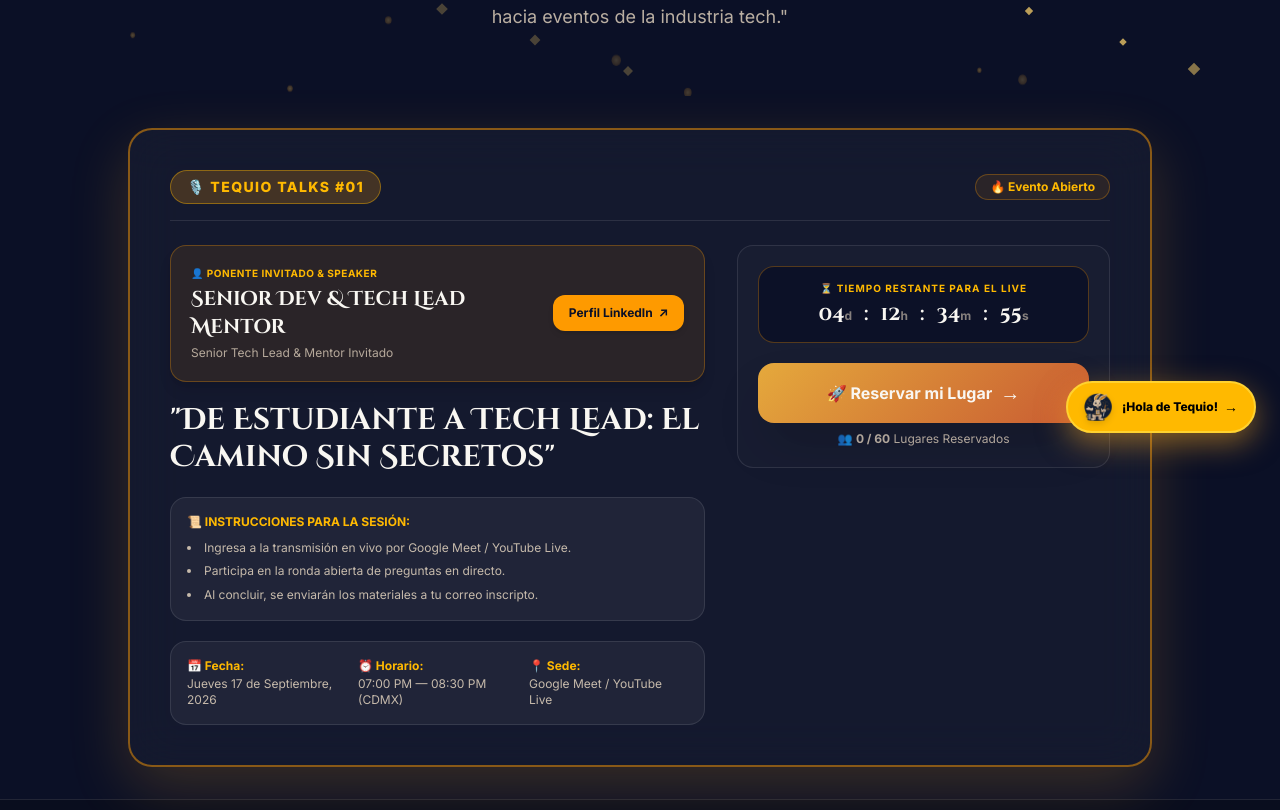
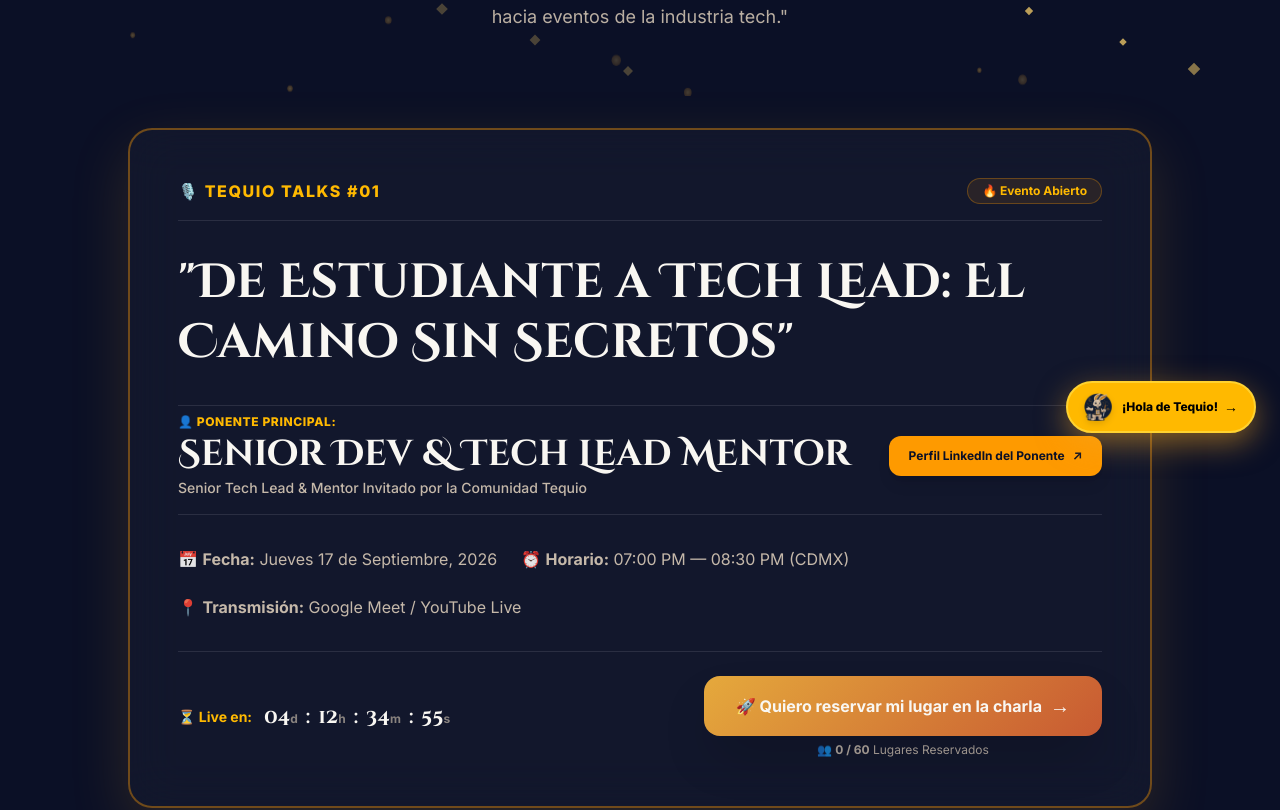
Before and after one commit to Tequio-team/TequioLandingPage, a Next.js app: page /eventos in a window 1280 px wide. Shown: the part 343-1153 px from the top of the page. Built offline with nearby package versions, Linux system fonts and the light colour scheme; no server answers; the database is empty.

Commit message:
Reorder active talk layout to exact sequential request: Number of Talk, Title, Speaker, Date/Time, Lightweight Counter, and Action Button

```diff
--- a/app/eventos/page.tsx
+++ b/app/eventos/page.tsx
@@ -439,16 +439,14 @@ export default function EventosPage() {
                 animate={{ opacity: 1, y: 0 }}
                 exit={{ opacity: 0, y: -20 }}
                 transition={{ duration: 0.6 }}
-                className="relative p-6 md:p-10 rounded-3xl border-2 border-amber-500/50 bg-white/[0.04] backdrop-blur-xl shadow-2xl overflow-hidden space-y-6"
-                style={{ boxShadow: "0 20px 60px rgba(245, 166, 35, 0.2)" }}
+                className="relative p-6 md:p-12 rounded-3xl border-2 border-amber-500/40 bg-white/[0.03] backdrop-blur-xl shadow-2xl space-y-8"
+                style={{ boxShadow: "0 20px 60px rgba(245, 166, 35, 0.15)" }}
               >
-                {/* CABECERA PRINCIPAL UNIFICADA */}
+                {/* 1. NÚMERO DE LA TEQUIO TALK DE INICIO */}
                 <div className="flex items-center justify-between gap-4 border-b border-white/10 pb-4">
-                  <div className="flex items-center gap-2">
-                    <span className="font-inter text-xs md:text-sm uppercase font-extrabold tracking-widest text-amber-400 px-4 py-1.5 rounded-full bg-amber-500/20 border border-amber-400/40">
+                  <span className="font-inter text-sm md:text-base uppercase font-extrabold tracking-widest text-amber-400">
                     🎙️ TEQUIO TALKS #01
                   </span>
-                  </div>
 
                   {alreadyRegistered ? (
                     <span className="font-inter text-xs font-bold text-emerald-400 px-3.5 py-1 rounded-full bg-emerald-500/10 border border-emerald-500/30">
@@ -461,22 +459,24 @@ export default function EventosPage() {
                   )}
                 </div>
 
-                <div className="grid grid-cols-1 lg:grid-cols-12 gap-8 items-start">
+                {/* 2. TÍTULO DE LA PONENCIA */}
+                <div className="space-y-2">
+                  <h2 className="font-cinzel text-blanco-lunar text-3xl md:text-5xl font-bold leading-tight">
+                    {activeTalk.title}
+                  </h2>
+                </div>
 
-                  {/* COLUMNA IZQUIERDA: PONENTE, TÍTULO & INSTRUCCIONES */}
-                  <div className="lg:col-span-7 space-y-5">
-
-                    {/* TARJETA DEL PONENTE / SPEAKER (DESTACADO PRINCIPAL) */}
-                    <div className="p-5 rounded-2xl bg-amber-500/10 border border-amber-500/30 flex flex-col sm:flex-row sm:items-center justify-between gap-4 shadow-lg">
+                {/* 3. PONENTE PRINCIPAL (MISMA IMPORTANCIA TIPOGRÁFICA QUE EL TÍTULO DE LA PONENCIA) */}
+                <div className="pt-2 pb-4 border-y border-white/10 flex flex-col md:flex-row md:items-center justify-between gap-4">
                   <div className="space-y-1">
-                        <span className="font-inter text-[10px] uppercase font-bold text-amber-400 tracking-wider block">
-                          👤 Ponente Invitado & Speaker
+                    <span className="font-inter text-xs uppercase font-extrabold text-amber-400 tracking-wider block">
+                      👤 Ponente Principal:
                     </span>
-                        <h3 className="font-cinzel text-blanco-lunar text-xl font-bold">
+                    <h3 className="font-cinzel text-blanco-lunar text-2xl md:text-4xl font-bold text-amber-300">
                       {activeTalk.speaker}
                     </h3>
-                        <p className="font-inter text-xs text-arena/80">
-                          Senior Tech Lead & Mentor Invitado
+                    <p className="font-inter text-sm text-arena/90 font-medium">
+                      Senior Tech Lead & Mentor Invitado por la Comunidad Tequio
                     </p>
                   </div>
 
@@ -485,87 +485,54 @@ export default function EventosPage() {
                       href={activeTalk.speaker_social}
                       target="_blank"
                       rel="noopener noreferrer"
-                          className="cursor-pointer font-inter font-bold text-xs bg-amber-500 text-azul-noche px-4 py-2.5 rounded-xl shadow-md hover:bg-amber-400 transition-all hover:scale-105 flex items-center justify-center gap-1.5 whitespace-nowrap self-start sm:self-center"
+                      className="cursor-pointer font-inter font-bold text-xs bg-amber-500 text-azul-noche px-5 py-3 rounded-xl shadow-lg hover:bg-amber-400 transition-all hover:scale-105 flex items-center justify-center gap-2 whitespace-nowrap self-start md:self-center"
                     >
-                          <span>Perfil LinkedIn</span>
+                      <span>Perfil LinkedIn del Ponente</span>
                       <span>↗</span>
                     </a>
                   )}
                 </div>
 
-                    {/* TÍTULO DE LA CHARLA */}
-                    <div>
-                      <h2 className="font-cinzel text-blanco-lunar text-2xl md:text-3xl font-bold leading-tight">
-                        {activeTalk.title}
-                      </h2>
+                {/* 4. FECHA, HORA Y SEDE EN TEXTO LIMPIO SIN CUADROS SOBRESATURADOS */}
+                <div className="flex flex-wrap gap-6 font-inter text-sm md:text-base text-arena/90">
+                  <p>📅 <strong>Fecha:</strong> {activeTalk.date}</p>
+                  <p>⏰ <strong>Horario:</strong> {activeTalk.time}</p>
+                  <p>📍 <strong>Transmisión:</strong> {activeTalk.location}</p>
                 </div>
 
-                    {/* INSTRUCCIONES DE ACCESO */}
-                    <div className="p-4 rounded-2xl bg-white/5 border border-white/10 space-y-2">
-                      <span className="font-inter text-xs uppercase font-bold text-amber-400 block">
-                        📜 Instrucciones para la Sesión:
-                      </span>
-                      <ul className="font-inter text-xs text-arena/90 space-y-1 list-disc list-inside leading-relaxed">
-                        <li>Ingresa a la transmisión en vivo por {activeTalk.location}.</li>
-                        <li>Participa en la ronda abierta de preguntas en directo.</li>
-                        <li>Al concluir, se enviarán los materiales a tu correo inscripto.</li>
-                      </ul>
-                    </div>
+                {/* 5. LIGERO SIN TANTOS CUADROS: COUNTER DE TIEMPO + BOTÓN DE RESERVA ABAJO */}
+                <div className="pt-6 border-t border-white/10 flex flex-col md:flex-row md:items-center justify-between gap-6">
 
-                    {/* FICHA TÉCNICA FECHA Y HORA */}
-                    <div className="grid grid-cols-1 sm:grid-cols-3 gap-3 font-inter text-xs text-arena/90 bg-white/5 p-4 rounded-2xl border border-white/10">
-                      <div>
-                        <span className="text-amber-400 font-bold block mb-0.5">📅 Fecha:</span>
-                        <span>{activeTalk.date}</span>
-                      </div>
-                      <div>
-                        <span className="text-amber-400 font-bold block mb-0.5">⏰ Horario:</span>
-                        <span>{activeTalk.time}</span>
-                      </div>
-                      <div>
-                        <span className="text-amber-400 font-bold block mb-0.5">📍 Sede:</span>
-                        <span>{activeTalk.location}</span>
-                      </div>
+                  {/* COUNTER DE TIEMPO LIGERO Y FLUIDO */}
+                  <div className="flex items-center gap-3 font-inter text-xs md:text-sm text-arena/90">
+                    <span className="text-amber-400 font-bold">⏳ Live en:</span>
+                    <div className="flex items-center gap-2 font-cinzel text-lg md:text-xl font-bold text-blanco-lunar">
+                      <span>{String(timeLeft.days).padStart(2, "0")}<span className="text-xs font-inter text-arena/60">d</span></span>:
+                      <span>{String(timeLeft.hours).padStart(2, "0")}<span className="text-xs font-inter text-arena/60">h</span></span>:
+                      <span>{String(timeLeft.minutes).padStart(2, "0")}<span className="text-xs font-inter text-arena/60">m</span></span>:
+                      <span>{String(timeLeft.seconds).padStart(2, "0")}<span className="text-xs font-inter text-arena/60">s</span></span>
                     </div>
                   </div>
 
-                  {/* COLUMNA DERECHA: RELOJ REGRESIVO Y REGISTRO */}
-                  <div className="lg:col-span-5 flex flex-col items-center text-center space-y-5 bg-white/[0.02] p-5 rounded-2xl border border-white/10">
-
-                    {/* RELOJ REGRESIVO */}
-                    <div className="bg-azul-noche/80 px-4 py-3.5 rounded-2xl border border-amber-500/30 w-full">
-                      <span className="font-inter text-[10px] uppercase tracking-widest text-amber-400 font-bold block mb-1">
-                        ⏳ Tiempo Restante para el Live
-                      </span>
-                      <div className="flex justify-center gap-3 font-cinzel text-xl font-bold text-blanco-lunar">
-                        <div>{String(timeLeft.days).padStart(2, "0")}<span className="text-xs font-inter text-arena/60">d</span></div>:
-                        <div>{String(timeLeft.hours).padStart(2, "0")}<span className="text-xs font-inter text-arena/60">h</span></div>:
-                        <div>{String(timeLeft.minutes).padStart(2, "0")}<span className="text-xs font-inter text-arena/60">m</span></div>:
-                        <div>{String(timeLeft.seconds).padStart(2, "0")}<span className="text-xs font-inter text-arena/60">s</span></div>
-                      </div>
-                    </div>
-
-                    {/* BOTÓN RESERVAR LUGAR */}
-                    <div className="w-full space-y-2">
+                  {/* BOTÓN QUIERO RESERVAR MI LUGAR EN LA CHARLA */}
+                  <div className="flex flex-col gap-1.5 min-w-[280px]">
                     <button
                       onClick={() => {
                         setFormSubmitted(alreadyRegistered);
                         setRegistrationModalOpen(true);
                       }}
-                        className="w-full cursor-pointer font-inter font-bold text-base text-blanco-lunar py-4 rounded-2xl shadow-2xl transition-all hover:scale-105 flex items-center justify-center gap-2"
+                      className="cursor-pointer font-inter font-bold text-base text-blanco-lunar py-4 px-8 rounded-2xl shadow-2xl transition-all hover:scale-105 flex items-center justify-center gap-2"
                       style={{
                         background: "linear-gradient(135deg, #E5A93C 0%, #C85A32 100%)",
                       }}
                     >
-                        <span>{alreadyRegistered ? "✓ Ver liga de acceso" : "🚀 Reservar mi Lugar"}</span>
+                      <span>{alreadyRegistered ? "✓ Ver liga de acceso a la charla" : "🚀 Quiero reservar mi lugar en la charla"}</span>
                       <span className="text-xl">→</span>
                     </button>
 
-                      <span className="font-inter text-xs text-arena/80 block">
+                    <span className="font-inter text-xs text-arena/70 text-center">
                       👥 <strong>{activeTalk.registeredCount} / {activeTalk.capacityLimit}</strong> Lugares Reservados
                     </span>
-                    </div>
-
                   </div>
 
                 </div>
```
Lines whose indentation alone changed are shown as unchanged.
